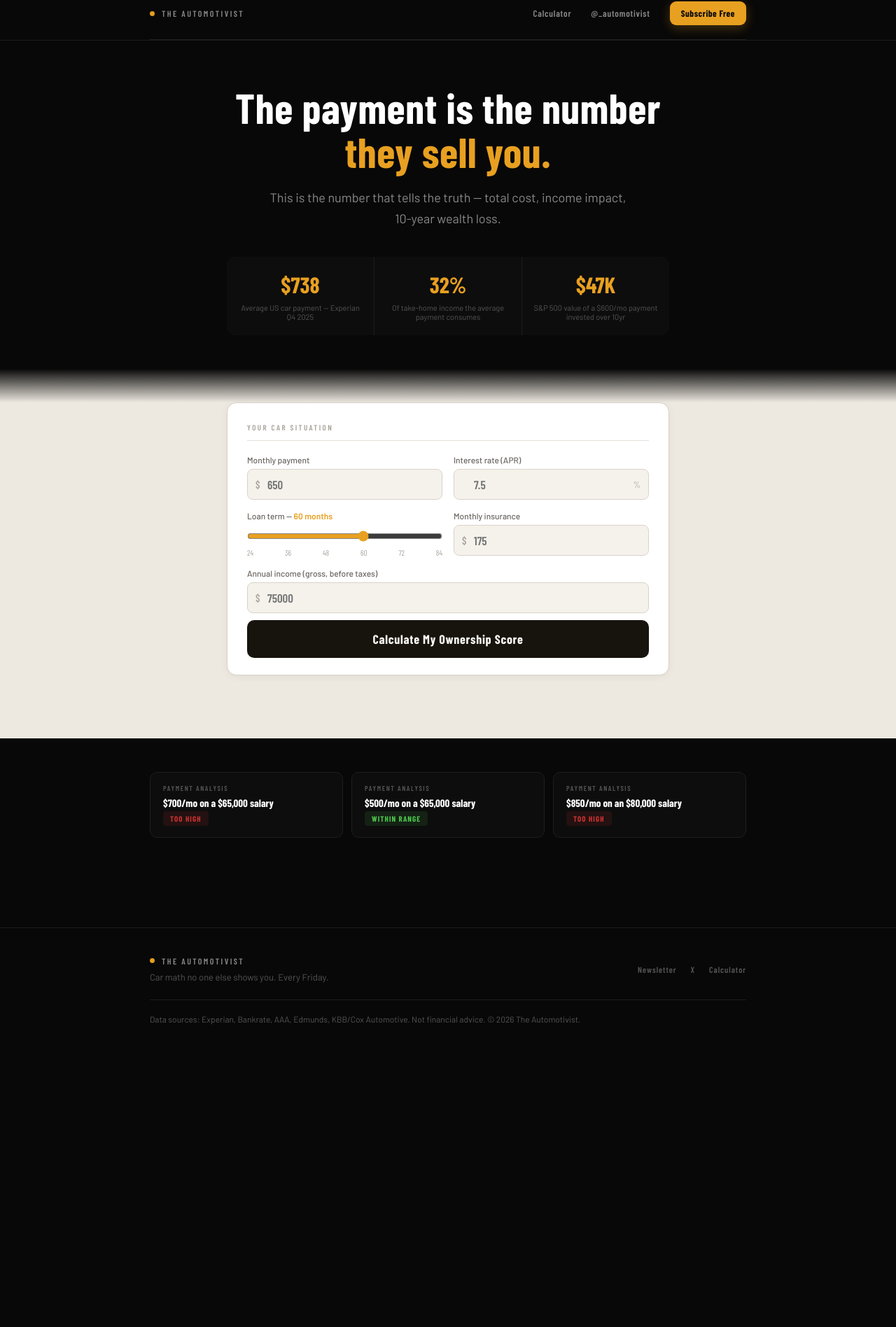
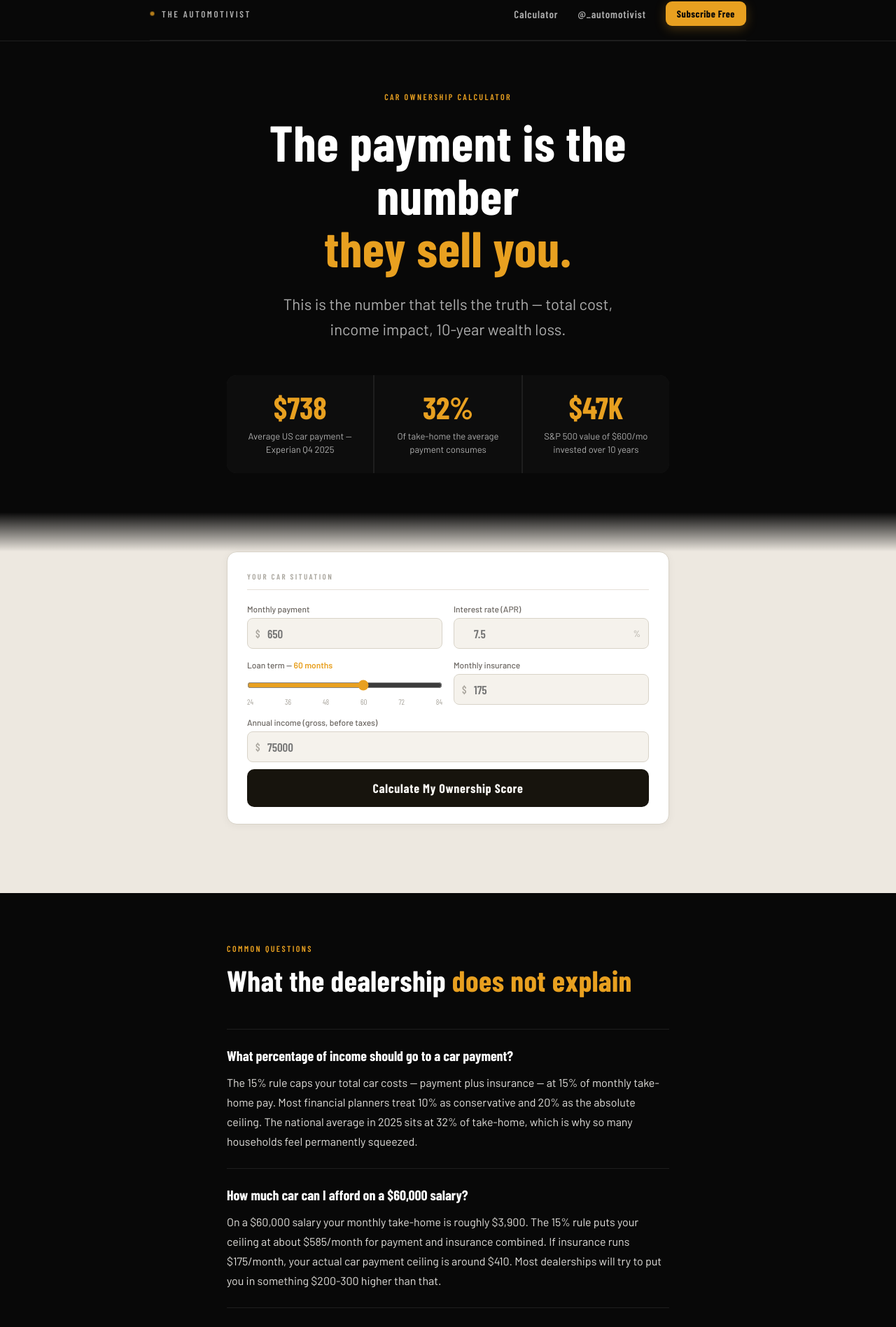
Before and after one commit to automotivist/automotivist-tools, a Next.js app: page / in a window 1280 px wide. Shown: the part 18-1914 px from the top of the page at 70% size. Before the commit the page ends 1521 px from the top, so only its background shows below. Built offline with nearby package versions, Linux system fonts and the light colour scheme; a web font is replaced by a local one.

Commit message:
Bigger fonts, contrast fixes, FAQ with schema markup on landing page

```diff
--- a/pages/index.js
+++ b/pages/index.js
@@ -1,56 +1,131 @@
 // pages/index.js — Calculator landing page
+import Head from 'next/head';
 import Layout from '../components/Layout';
 import Calculator from '../components/Calculator';
 import Link from 'next/link';
 
 const PROOF_STATS = [
   { value: '$738', label: 'Average US car payment — Experian Q4 2025' },
-  { value: '32%',  label: 'Of take-home income the average payment consumes' },
-  { value: '$47K', label: 'S&P 500 value of a $600/mo payment invested over 10yr' },
+  { value: '32%',  label: 'Of take-home the average payment consumes' },
+  { value: '$47K', label: 'S&P 500 value of $600/mo invested over 10 years' },
 ];
+
+const FAQS = [
+  {
+    q: 'What percentage of income should go to a car payment?',
+    a: "The 15% rule caps your total car costs — payment plus insurance — at 15% of monthly take-home pay. Most financial planners treat 10% as conservative and 20% as the absolute ceiling. The national average in 2025 sits at 32% of take-home, which is why so many households feel permanently squeezed.",
+  },
+  {
+    q: 'How much car can I afford on a $60,000 salary?',
+    a: "On a $60,000 salary your monthly take-home is roughly $3,900. The 15% rule puts your ceiling at about $585/month for payment and insurance combined. If insurance runs $175/month, your actual car payment ceiling is around $410. Most dealerships will try to put you in something $200-300 higher than that.",
+  },
+  {
+    q: 'Is a $700 car payment too high?',
+    a: "It depends entirely on income. On a $90,000 salary, $700 is inside the 15% ceiling. On a $60,000 salary, it represents 22% of take-home — well above it. Use the calculator above with your exact numbers. The payment alone is not the answer. Your income is half the equation.",
+  },
+  {
+    q: 'What is the true monthly cost of car ownership beyond the payment?',
+    a: "AAA's 2024 driving cost study puts the average all-in monthly cost of a new vehicle at $1,020 — that includes the payment, insurance, fuel, maintenance, registration, and depreciation. The payment is usually only 60-65% of what you actually spend on the car each month.",
+  },
+  {
+    q: 'What does a $600/month car payment cost over 5 years?',
+    a: "The payment alone totals $36,000 over 60 months. Add insurance at $175/month and that is $46,500. Add interest on a 7.5% APR loan and the total loan cost rises to around $42,000. The real cost question is the opportunity cost: $600/month invested in the S&P 500 for 5 years at historical returns is worth approximately $46,000.",
+  },
+  {
+    q: 'How do I know if I am overpaying on my car loan?',
+    a: "Three signals: your APR is above 7% and your credit score has improved since you bought, you are in a 72-84 month term because the payment felt manageable, or you have negative equity. All three are refinancing signals. The calculator shows your interest total — if it is more than 15% of your principal, it is worth running refi numbers.",
+  },
+  {
+    q: 'Should I pay off my car loan early or invest the extra money?',
+    a: "Compare your APR to what you would earn investing. If your car loan is at 7.5% APR and the S&P 500 averages 10.5%, investing wins mathematically. If your loan is at 4% or below, investing almost always wins. If your loan is above 8%, paying it off first is often the better guaranteed return — especially if the loan has no prepayment penalty.",
+  },
+];
+
+const FAQ_SCHEMA = {
+  '@context': 'https://schema.org',
+  '@type': 'FAQPage',
+  mainEntity: FAQS.map(f => ({
+    '@type': 'Question',
+    name: f.q,
+    acceptedAnswer: { '@type': 'Answer', text: f.a },
+  })),
+};
 
 export default function Home() {
   return (
     <Layout
-      title="Car Ownership Score Calculator"
-      description="Find out what your car payment is actually costing you"
+      title="Car Ownership Score Calculator — Is Your Car Payment Too High?"
+      description="Enter your car payment, APR, and income. Get your Ownership Score, true monthly cost, and 10-year wealth impact in 30 seconds."
       canonical="https://tools.automotivist.com"
     >
-      <section style={{ background: 'var(--dark-bg)', paddingTop: 64, paddingBottom: 0 }}>
+      <Head>
+        <script
+          type="application/ld+json"
+          dangerouslySetInnerHTML={{ __html: JSON.stringify(FAQ_SCHEMA) }}
+        />
+      </Head>
+
+      <section style={{ background: 'var(--dark-bg)', paddingTop: 72, paddingBottom: 0 }}>
         <div className="container-sm" style={{ textAlign: 'center' }}>
-          <h1 className="h-display" style={{ fontSize: 'clamp(36px,7vw,60px)', marginBottom: 20 }}>
-            The payment is the number<br inline />
+          <p className="eyebrow" style={{ marginBottom: 20 }}>Car Ownership Calculator</p>
+          <h1 className="h-display" style={{ fontSize: 'clamp(44px,8vw,72px)', marginBottom: 24 }}>
+            The payment is the number<br />
             <em>they sell you.</em>
           </h1>
-          <p style={{ fontSize: 18, color: 'var(--mid)', lineHeight: 1.65, maxWidth: 520, margin: '0 auto 40px' }}>
+          <p style={{ fontSize: 'clamp(18px,2.2vw,22px)', color: 'var(--mid)', lineHeight: 1.65, maxWidth: 540, margin: '0 auto 48px' }}>
             This is the number that tells the truth -- total cost, income impact, 10-year wealth loss.
           </p>
-          <div style={{ display: 'grid', gridTemplateColumns: 'repeat(3, 1fr)', gap: 1, background: 'var(--dark-border)', borderRadius: 14, overflow: 'hidden', maxWidth: 640, margin: '0 auto' }}>
+          <div style={{ display: 'grid', gridTemplateColumns: 'repeat(3, 1fr)', gap: 2, background: 'var(--dark-border)', borderRadius: 14, overflow: 'hidden', maxWidth: 660, margin: '0 auto' }}>
             {PROOF_STATS.map((s, i) => (
-              <div key={i} style={{ background: 'var(--dark-card)', padding: '20px 16px', textAlign: 'center' }}>
-                <div style={{ fontFamily: 'var(--font-display)', fontSize: 32, fontWeight: 800, color: 'var(--amber)', marginBottom: 8 }}>{s.value}</div>
-                <div style={{ fontSize: 11, color: 'var(--muted)' }}>{s.label}</div>
+              <div key={i} style={{ background: 'var(--dark-card)', padding: '24px 16px', textAlign: 'center' }}>
+                <div style={{ fontFamily: 'var(--font-display)', fontSize: 'clamp(32px,5vw,44px)', fontWeight: 800, color: 'var(--amber)', marginBottom: 10, lineHeight: 1 }}>{s.value}</div>
+                <div style={{ fontSize: 13, color: 'var(--mid)', lineHeight: 1.45 }}>{s.label}</div>
               </div>
             ))}
           </div>
         </div>
-        <div style={{ height: 48, background: 'linear-gradient(to bottom, var(--dark-bg), #EDE8E0)', marginTop: 48 }} />
+        <div style={{ height: 56, background: 'linear-gradient(to bottom, var(--dark-bg), #EDE8E0)', marginTop: 56 }} />
       </section>
-      <section style={{ background: '#EDE8E0', paddingBottom: 72 }}>
+
+      <section style={{ background: '#EDE8E0', paddingBottom: 80 }}>
         <div className="container-sm"><Calculator /></div>
       </section>
-      <section className="section-sm" style={{ background: 'var(--dark-bg)' }}>
+
+      <section className="section" style={{ background: 'var(--dark-bg)' }}>
+        <div className="container-sm">
+          <p className="eyebrow" style={{ marginBottom: 16 }}>Common Questions</p>
+          <h2 className="h-display" style={{ fontSize: 'clamp(28px,4vw,42px)', marginBottom: 48 }}>
+            What the dealership <em>does not explain</em>
+          </h2>
+          <div>
+            {FAQS.map((f, i) => (
+              <div key={i} className="faq-item">
+                <div className="faq-q">{f.q}</div>
+                <div className="faq-a">{f.a}</div>
+              </div>
+            ))}
+          </div>
+        </div>
+      </section>
+
+      <section className="section-sm" style={{ background: 'var(--dark-card)', borderTop: '1px solid var(--dark-border)' }}>
         <div className="container">
+          <p className="eyebrow" style={{ marginBottom: 20 }}>Payment Analyses</p>
           <div className="related-grid">
             {[
               { slug: '700-per-month-65000-salary', title: '$700/mo on a $65,000 salary', verdictLabel: 'TOO HIGH', verdictClass: 'verdict-high' },
               { slug: '500-per-month-65000-salary', title: '$500/mo on a $65,000 salary', verdictLabel: 'WITHIN RANGE', verdictClass: 'verdict-ok' },
               { slug: '850-per-month-80000-salary', title: '$850/mo on an $80,000 salary', verdictLabel: 'TOO HIGH', verdictClass: 'verdict-high' },
+              { slug: '600-per-month-75000-salary', title: '$600/mo on a $75,000 salary', verdictLabel: 'BORDERLINE', verdictClass: 'verdict-border' },
+              { slug: '400-per-month-55000-salary', title: '$400/mo on a $55,000 salary', verdictLabel: 'WITHIN RANGE', verdictClass: 'verdict-ok' },
+              { slug: '1000-per-month-120000-salary', title: '$1,000/mo on a $120,000 salary', verdictLabel: 'BORDERLINE', verdictClass: 'verdict-border' },
             ].map(p => (
               <Link key={p.slug} href={`/car-payment/${p.slug}`} className="related-card">
                 <div className="related-card-label">Payment Analysis</div>
                 <div className="related-card-title">{p.title}</div>
-                <span className={`verdict ${p.verdictClass}`}>{p.verdictLabel}</span>
+                <div className="related-card-verdict">
+                  <span className={`verdict ${p.verdictClass}`}>{p.verdictLabel}</span>
+                </div>
               </Link>
             ))}
           </div>
--- a/styles/globals.css
+++ b/styles/globals.css
@@ -10,10 +10,10 @@
   --dark-border:   #1E1E1E;
   --dark-border-2: #2A2A2A;
   --white:         #FFFFFF;
-  --light:         #CCCCCC;
-  --mid:           #888888;
-  --muted:         #555555;
-  --ghost:         #333333;
+  --light:         #E2E0DC;
+  --mid:           #ADADAD;
+  --muted:         #7A7770;
+  --ghost:         #444444;
 
   /* Light palette */
   --light-bg:      #EDE8E0;
@@ -62,8 +62,8 @@ img { max-width: 100%; display: block; }
 .brand-mark { display: flex; align-items: center; gap: 10px; }
 .brand-dot { width: 7px; height: 7px; background: var(--amber); border-radius: 50%; animation: blink 2.8s ease-in-out infinite; }
 @keyframes blink { 0%,100%{ opacity:1; transform:scale(1) } 50%{ opacity:.4; transform:scale(.65) } }
-.brand-name { font-family: var(--font-display); font-size: 12px; font-weight: 600; letter-spacing: .2em; text-transform: uppercase; color: var(--mid); }
-.eyebrow { font-family: var(--font-display); font-size: 11px; font-weight: 600; letter-spacing: .2em; text-transform: uppercase; color: var(--amber); }
+.brand-name { font-family: var(--font-display); font-size: 13px; font-weight: 600; letter-spacing: .2em; text-transform: uppercase; color: var(--mid); }
+.eyebrow { font-family: var(--font-display); font-size: 12px; font-weight: 600; letter-spacing: .2em; text-transform: uppercase; color: var(--amber); }
 .h-display { font-family: var(--font-display); font-weight: 800; letter-spacing: .01em; line-height: 1.05; color: var(--white); }
 .h-display em { font-style: normal; color: var(--amber); }
 .h-light { font-family: var(--font-display); font-weight: 800; letter-spacing: .01em; line-height: 1.05; color: var(--light-text); }
@@ -73,43 +73,43 @@ img { max-width: 100%; display: block; }
 .btn-primary { background: var(--amber); color: #080808; box-shadow: 0 4px 16px rgba(232,160,32,.28); }
 .btn-dark { background: var(--dark-card-2); color: var(--white); border: 1px solid var(--dark-border-2); }
 .btn-light { background: var(--light-text); color: #FAF8F4; }
-.btn-lg { padding: 15px 28px; font-size: 17px; }
-.btn-md { padding: 12px 20px; font-size: 15px; }
-.btn-sm { padding: 9px 16px; font-size: 13px; }
+.btn-lg { padding: 15px 28px; font-size: 18px; }
+.btn-md { padding: 12px 20px; font-size: 16px; }
+.btn-sm { padding: 9px 16px; font-size: 14px; }
 .section { padding: 72px 0; }
 .section-sm { padding: 48px 0; }
 .section-lg { padding: 96px 0; }
-.verdict { display: inline-block; font-family: var(--font-display); font-size: 11px; font-weight: 700; letter-spacing: .1em; padding: 4px 10px; border-radius: 4px; }
+.verdict { display: inline-block; font-family: var(--font-display); font-size: 12px; font-weight: 700; letter-spacing: .1em; padding: 4px 10px; border-radius: 4px; }
 .verdict-high { background: rgba(204,50,50,.12); color: var(--red); }
 .verdict-border { background: rgba(232,160,32,.12); color: var(--amber); }
 .verdict-ok { background: rgba(77,200,77,.10); color: var(--green); }
 .site-nav { display: flex; align-items: center; justify-content: space-between; padding: 20px 0; border-bottom: 1px solid var(--dark-border); }
 .nav-links { display: flex; gap: 28px; align-items: center; }
-.nav-link { font-family: var(--font-display); font-size: 13px; font-weight: 600; letter-spacing: .06em; color: var(--mid); transition: color .2s; }
+.nav-link { font-family: var(--font-display); font-size: 15px; font-weight: 600; letter-spacing: .06em; color: var(--mid); transition: color .2s; }
 .nav-link:hover { color: var(--white); }
 .site-footer { padding: 40px 0; border-top: 1px solid var(--dark-border); margin-top: 80px; }
 .footer-inner { display: flex; justify-content: space-between; align-items: center; flex-wrap: wrap; gap: 16px; }
-.footer-copy { font-family: var(--font-body); font-size: 13px; color: var(--muted); }
+.footer-copy { font-family: var(--font-body); font-size: 14px; color: var(--muted); }
 .footer-links { display: flex; gap: 20px; }
-.footer-link { font-family: var(--font-display); font-size: 12px; font-weight: 600; letter-spacing: .08em; color: var(--muted); transition: color .2s; }
+.footer-link { font-family: var(--font-display); font-size: 13px; font-weight: 600; letter-spacing: .08em; color: var(--muted); transition: color .2s; }
 .answer-block { background: var(--dark-card); border-left: 3px solid var(--amber); border-radius: 0 10px 10px 0; padding: 20px 24px; margin-bottom: 32px; }
-.answer-verdict { font-family: var(--font-display); font-size: 11px; font-weight: 600; letter-spacing: .2em; text-transform: uppercase; color: var(--amber); margin-bottom: 8px; }
-.answer-text { font-family: var(--font-body); font-size: 17px; color: var(--white); line-height: 1.6; }
+.answer-verdict { font-family: var(--font-display); font-size: 12px; font-weight: 600; letter-spacing: .2em; text-transform: uppercase; color: var(--amber); margin-bottom: 8px; }
+.answer-text { font-family: var(--font-body); font-size: 19px; color: var(--white); line-height: 1.6; }
 .answer-text strong { color: var(--amber); font-weight: 600; }
-.data-table { width: 100%; border-collapse: collapse; font-family: var(--font-body); font-size: 14px; }
-.data-table th { font-family: var(--font-display); font-size: 11px; font-weight: 600; letter-spacing: .16em; text-transform: uppercase; color: var(--mid); padding: 12px 16px; text-align: left; border-bottom: 1px solid var(--dark-border); }
+.data-table { width: 100%; border-collapse: collapse; font-family: var(--font-body); font-size: 15px; }
+.data-table th { font-family: var(--font-display); font-size: 12px; font-weight: 600; letter-spacing: .16em; text-transform: uppercase; color: var(--mid); padding: 12px 16px; text-align: left; border-bottom: 1px solid var(--dark-border); }
 .data-table td { padding: 14px 16px; border-bottom: 1px solid var(--dark-border); color: var(--light); vertical-align: top; }
 .data-table td:last-child { text-align: right; font-family: var(--font-display); font-weight: 700; }
 .data-table tr.total td { color: var(--white); }
-.data-table tr.total td:last-child { color: var(--amber); font-size: 18px; }
-.faq-item { border-bottom: 1px solid var(--dark-border); padding: 20px 0; }
+.data-table tr.total td:last-child { color: var(--amber); font-size: 19px; }
+.faq-item { border-bottom: 1px solid var(--dark-border); padding: 24px 0; }
 .faq-item:first-child { border-top: 1px solid var(--dark-border); }
-.faq-q { font-family: var(--font-display); font-size: 17px; font-weight: 700; color: var(--white); margin-bottom: 10px; line-height: 1.3; }
-.faq-a { font-family: var(--font-body); font-size: 15px; color: var(--light); line-height: 1.7; }
+.faq-q { font-family: var(--font-display); font-size: 20px; font-weight: 700; color: var(--white); margin-bottom: 12px; line-height: 1.3; }
+.faq-a { font-family: var(--font-body); font-size: 16px; color: var(--light); line-height: 1.75; }
 .related-grid { display: grid; grid-template-columns: repeat(auto-fill, minmax(240px, 1fr)); gap: 12px; }
 .related-card { background: var(--dark-card); border: 1px solid var(--dark-border); border-radius: 10px; padding: 16px 18px; transition: border-color .2s, transform .15s; }
 .related-card:hover { border-color: var(--amber); transform: translateY(-2px); }
-.related-card-label { font-family: var(--font-display); font-size: 10px; font-weight: 600; letter-spacing: .16em; text-transform: uppercase; color: var(--muted); margin-bottom: 6px; }
-.related-card-title { font-family: var(--font-display); font-size: 15px; font-weight: 700; color: var(--white); line-height: 1.3; }
+.related-card-label { font-family: var(--font-display); font-size: 11px; font-weight: 600; letter-spacing: .16em; text-transform: uppercase; color: var(--muted); margin-bottom: 6px; }
+.related-card-title { font-family: var(--font-display); font-size: 17px; font-weight: 700; color: var(--white); line-height: 1.3; }
 .related-card-verdict { margin-top: 8px; }
 @media (max-width: 640px) { .section { padding: 48px 0; } .footer-inner { flex-direction: column; } .nav-links { display: none; } }
```
